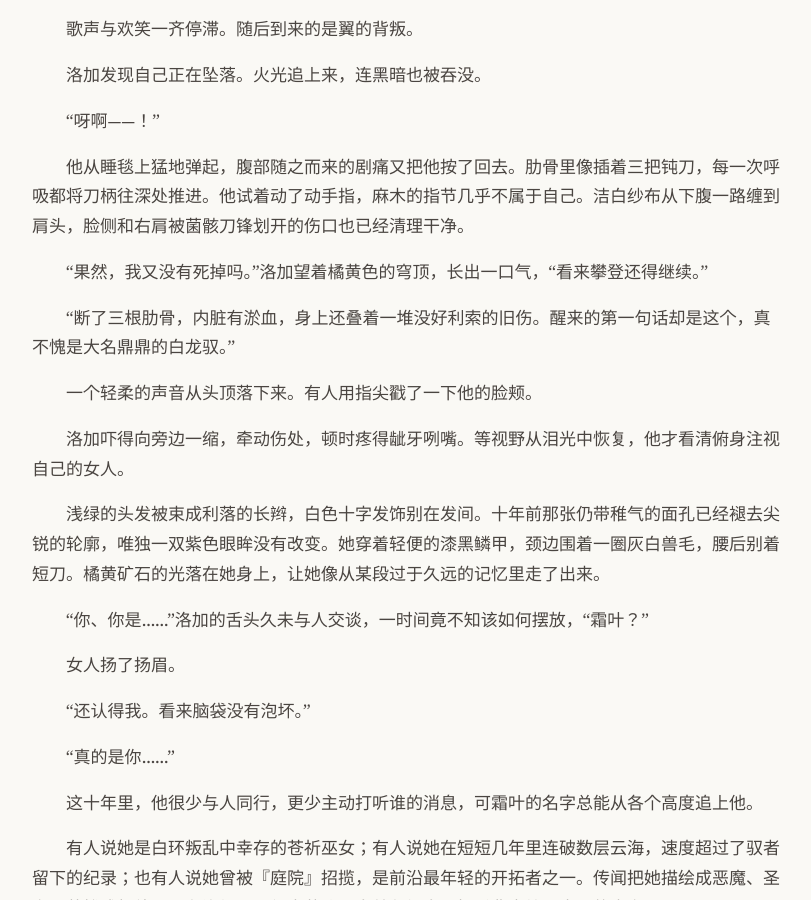
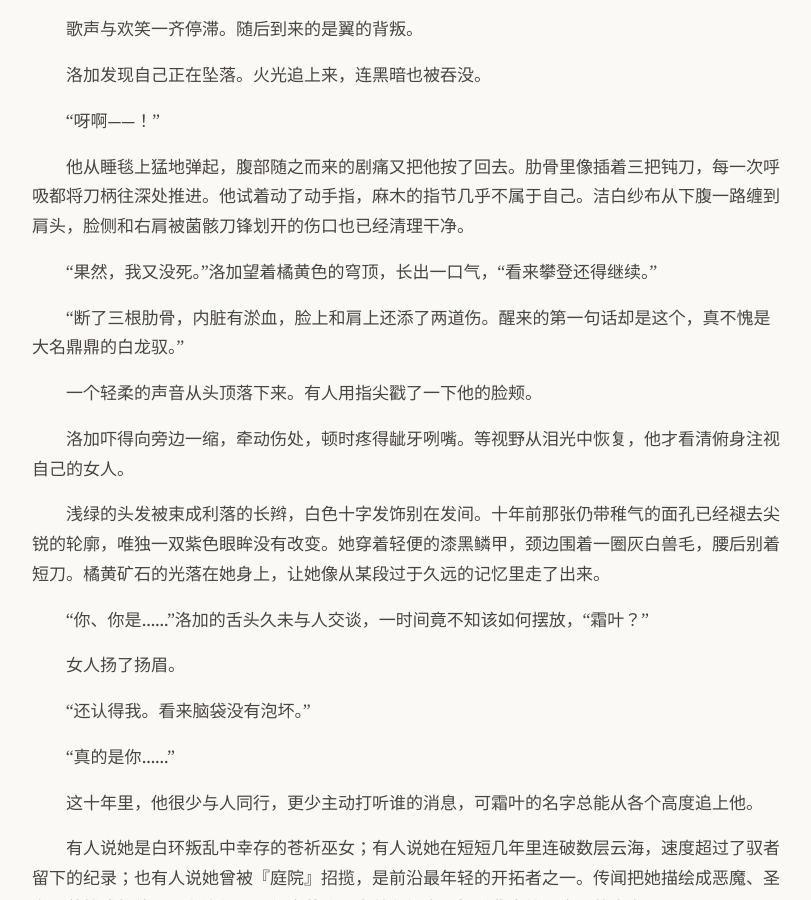
Before and after one commit to yihenc/yihenc.github.io, a Jekyll site: the page built from _posts/2026-02-28-天飨之实.md, in a window 1280 px wide and 900 px high, scrolled down 325 px. Shown: the whole window, without its empty margins (232-1043 px from the left). Built offline with Jekyll 4.4.1, drawn with Linux system fonts in a browser that asks for light colours; nearby versions of some CDN libraries; some of the changed text lies outside the part shown.

Commit message:
Edit: 精校天飨之实并修正伤势衔接

```diff
--- a/_posts/2026-02-28-天飨之实.md
+++ b/_posts/2026-02-28-天飨之实.md
@@ -17,9 +17,9 @@
 
 他从睡毯上猛地弹起，腹部随之而来的剧痛又把他按了回去。肋骨里像插着三把钝刀，每一次呼吸都将刀柄往深处推进。他试着动了动手指，麻木的指节几乎不属于自己。洁白纱布从下腹一路缠到肩头，脸侧和右肩被菌骸刀锋划开的伤口也已经清理干净。
 
-“果然，我又没有死掉吗。”洛加望着橘黄色的穹顶，长出一口气，“看来攀登还得继续。”
+“果然，我又没死。”洛加望着橘黄色的穹顶，长出一口气，“看来攀登还得继续。”
 
-“断了三根肋骨，内脏有淤血，身上还叠着一堆没好利索的旧伤。醒来的第一句话却是这个，真不愧是大名鼎鼎的白龙驭。”
+“断了三根肋骨，内脏有淤血，脸上和肩上还添了两道伤。醒来的第一句话却是这个，真不愧是大名鼎鼎的白龙驭。”
 
 一个轻柔的声音从头顶落下来。有人用指尖戳了一下他的脸颊。
 
@@ -345,7 +345,7 @@
 
 他们用空果壳轻轻碰了一下，算是庆祝这支只有两个人的临时队伍成立。
 
-等收拾完残羹，困意已经沉沉压下来。霜叶把一张宽大的草席分成两半，铺在相隔一个人身位的地方。
+等收拾完残羹，困意已经沉沉压下来。霜叶铺开一张宽大草席，在两人的睡处之间留出一个身位。
 
 “我们就这样睡在神宫里，真的合适吗？”洛加问。
 
```
